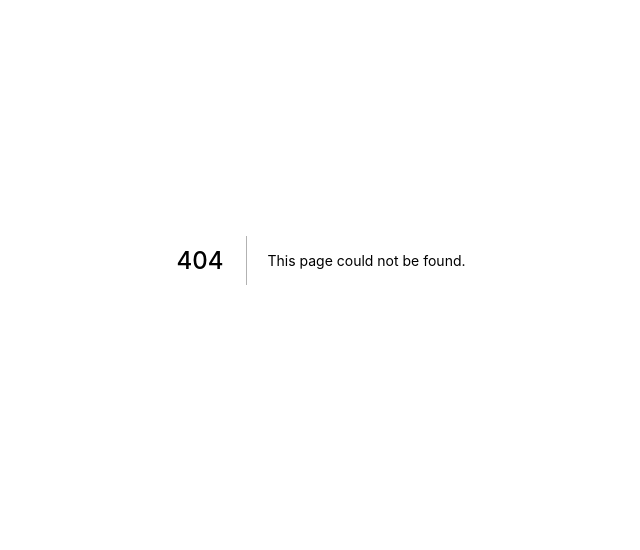
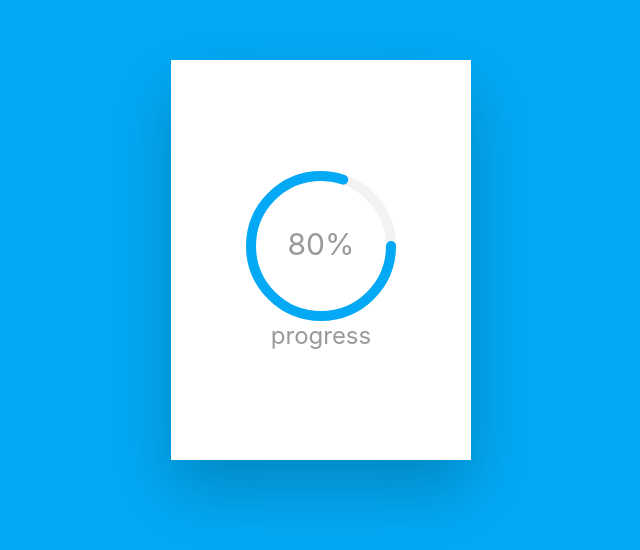
Before and after one commit to SangKwon-Lee/Kogong_css, a Next.js app: page /progress in a window 1280 px wide. Before the commit this address had no page. Shown: the part 140-690 px from the top of the page, without its empty margins (319-959 px from the left). Built offline with nearby package versions, Linux system fonts and the light colour scheme.

Commit message:
진행도 디자인

```diff
--- /dev/null
+++ b/pages/progress/index.js
@@ -0,0 +1,33 @@
+import { useState } from 'react';
+import {
+	Box,
+	Percent,
+	SVG,
+	Circle,
+	Circle2,
+	Number,
+	Text,
+	Container,
+} from '../../src/progress';
+
+export default function ProgressUI() {
+	const [per, setPer] = useState(80);
+	const [late, setLate] = useState(440 - (440 * per) / 100);
+
+	return (
+		<>
+			<Container>
+				<Box>
+					<Percent>
+						<SVG>
+							<Circle cx="70" cy="70" r="70"></Circle>
+							<Circle2 late={late} cx="70" cy="70" r="70"></Circle2>
+						</SVG>
+						<Number>{per}%</Number>
+					</Percent>
+					<Text>progress</Text>
+				</Box>
+			</Container>
+		</>
+	);
+}
--- /dev/null
+++ b/src/progress.js
@@ -0,0 +1,84 @@
+import styled from '@emotion/styled';
+
+export const Container = styled.div`
+	width: 100vw;
+	height: 100vh;
+	display: flex;
+	flex-direction: column;
+	justify-content: center;
+	align-items: center;
+	background: #03a9f4;
+`;
+
+export const Box = styled.div`
+	width: 300px;
+	position: relative;
+	height: 400px;
+	display: flex;
+	justify-content: center;
+	align-items: center;
+	background: white;
+	flex-direction: column;
+	box-shadow: 0 30px 60px rgba(0, 0, 0, 0.2);
+`;
+
+export const Percent = styled.div`
+	width: 150px;
+	height: 150px;
+`;
+
+export const SVG = styled.svg`
+	width: 150px;
+	height: 150px;
+`;
+
+export const Circle = styled.circle`
+	width: 150px;
+	height: 150px;
+	fill: none;
+	stroke-width: 10;
+	stroke: #000;
+	transform: translate(5px, 5px);
+	stroke-dasharray: 440;
+	stroke-dashoffset: 0;
+	stroke: #f3f3f3;
+`;
+
+export const Circle2 = styled.circle`
+	width: 150px;
+	height: 150px;
+	fill: none;
+	stroke-width: 10;
+	stroke: #000;
+	transform: translate(5px, 5px);
+	stroke-dasharray: 440;
+	stroke-linecap: round;
+	stroke: #03a9f4;
+	animation: move 2s forwards;
+	@keyframes move {
+		from {
+			stroke-dashoffset: 440;
+		}
+		to {
+			stroke-dashoffset: ${(props) => props.late};
+		}
+	}
+`;
+
+export const Number = styled.div`
+	position: absolute;
+	top: -16px;
+	left: 0;
+	width: 100%;
+	height: 100%;
+	display: flex;
+	justify-content: center;
+	align-items: center;
+	color: #999;
+	font-size: 30px;
+`;
+
+export const Text = styled.div`
+	font-size: 24px;
+	color: #999;
+`;
```
Also changed, not shown: 1 other file (tests, documents, lock files or other folders).
